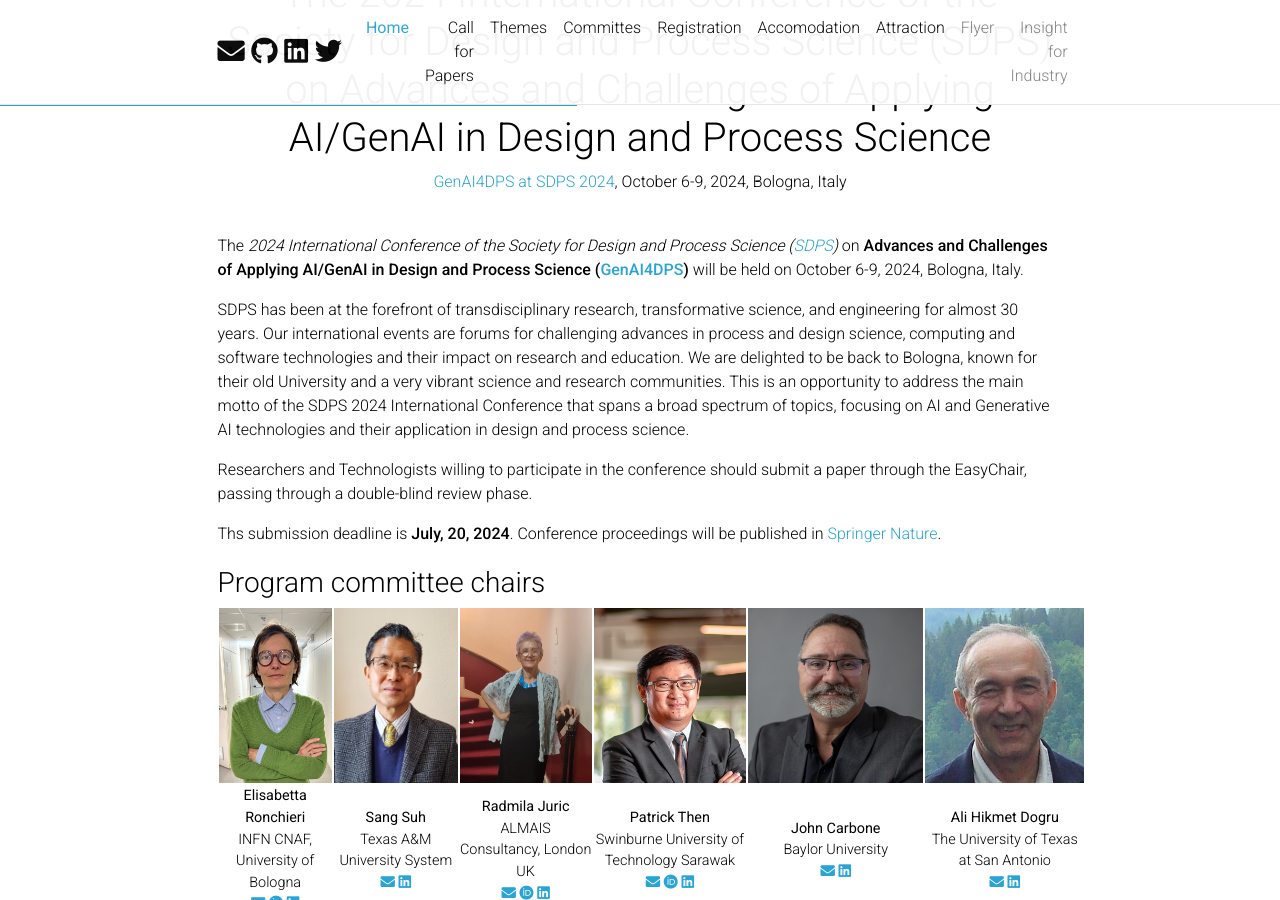
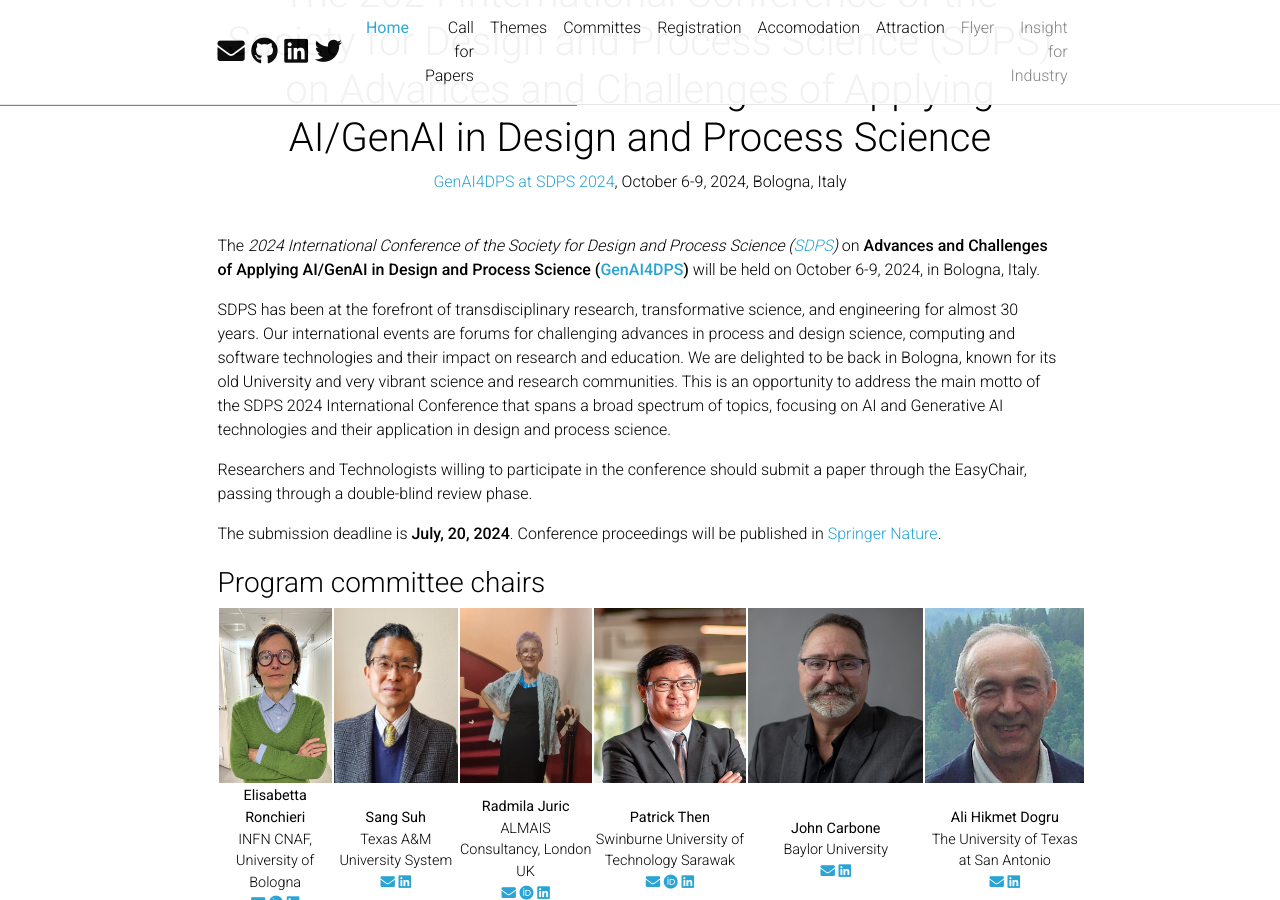
Before and after one commit to GenAI4DPS/advances-challenges, a Jekyll site: the page built from _pages/home.md, in a window 1280 px wide and 900 px high, scrolled down 300 px. Built offline with Jekyll 4.4.1, drawn with Linux system fonts in a browser that asks for light colours; comment, search, counter and statistics services are not loaded; a style sheet for code colours, icons or effects is not loaded.

Commit message:
Update home.md

```diff
--- a/_pages/home.md
+++ b/_pages/home.md
@@ -11,13 +11,13 @@ news: true  # includes a list of news items
 ---
 
 
-The _2024 International Conference of the Society for Design and Process Science ([SDPS](https://www.sdpsnet.org/sdps/))_ on **Advances and Challenges of Applying AI/GenAI in Design and Process Science ([GenAI4DPS](https://genai4dps.github.io/advances-challenges))** will be held on October 6-9, 2024, Bologna, Italy.
+The _2024 International Conference of the Society for Design and Process Science ([SDPS](https://www.sdpsnet.org/sdps/))_ on **Advances and Challenges of Applying AI/GenAI in Design and Process Science ([GenAI4DPS](https://genai4dps.github.io/advances-challenges))** will be held on October 6-9, 2024, in Bologna, Italy.
 
-SDPS has been at the forefront of transdisciplinary research, transformative science, and engineering for almost 30 years.  Our international events are forums for challenging  advances in process and design science, computing and software technologies and their impact on research and education. We are delighted to be back to Bologna, known for their old University and a very vibrant science and research communities.  This is an opportunity to address the main motto of the SDPS 2024 International Conference that spans a broad spectrum of topics, focusing on AI and Generative AI technologies and their application in design and process science.
+SDPS has been at the forefront of transdisciplinary research, transformative science, and engineering for almost 30 years.  Our international events are forums for challenging advances in process and design science, computing and software technologies and their impact on research and education. We are delighted to be back in Bologna, known for its old University and very vibrant science and research communities.  This is an opportunity to address the main motto of the SDPS 2024 International Conference that spans a broad spectrum of topics, focusing on AI and Generative AI technologies and their application in design and process science.
 
 Researchers and Technologists willing to participate in the conference should submit a paper through the EasyChair, passing through a double-blind review phase.
 
-Ths submission deadline is **July, 20, 2024**. Conference proceedings will be published in [Springer Nature](https://www.springernature.com/gp/authors).
+The submission deadline is **July, 20, 2024**. Conference proceedings will be published in [Springer Nature](https://www.springernature.com/gp/authors).
 
 ### Program committee chairs
 
```
